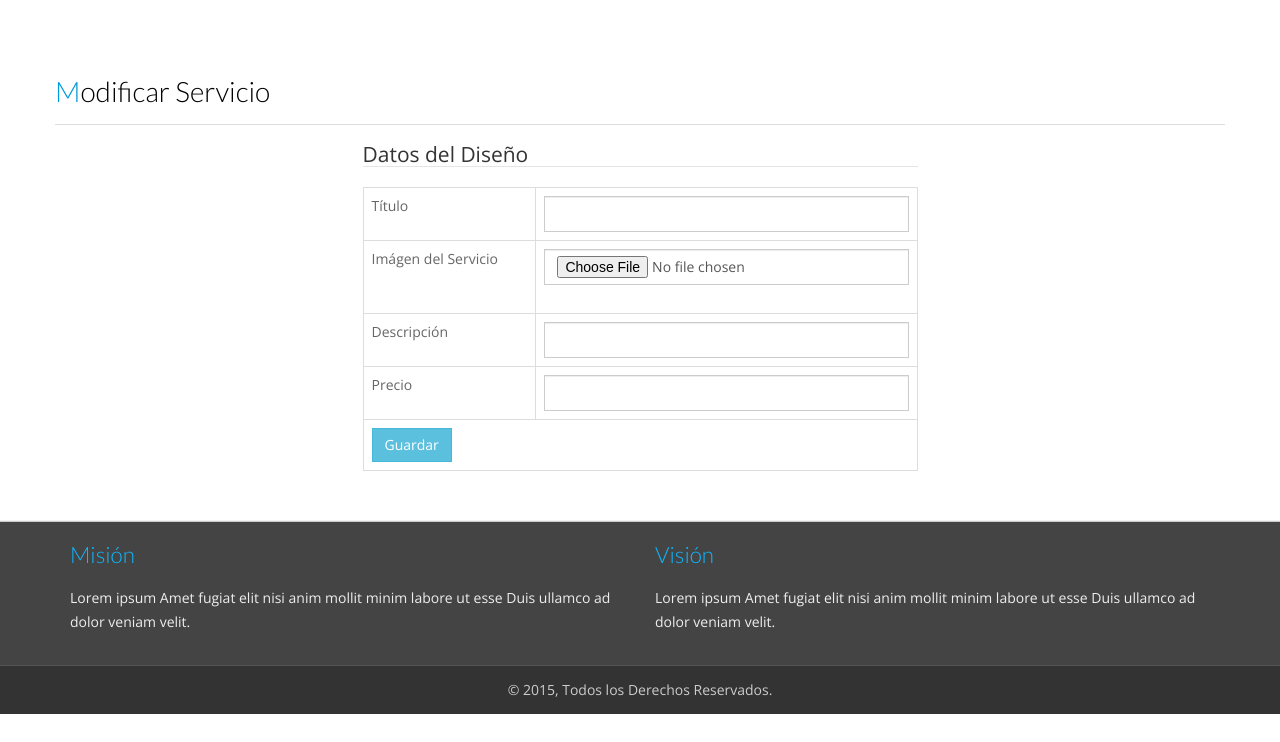
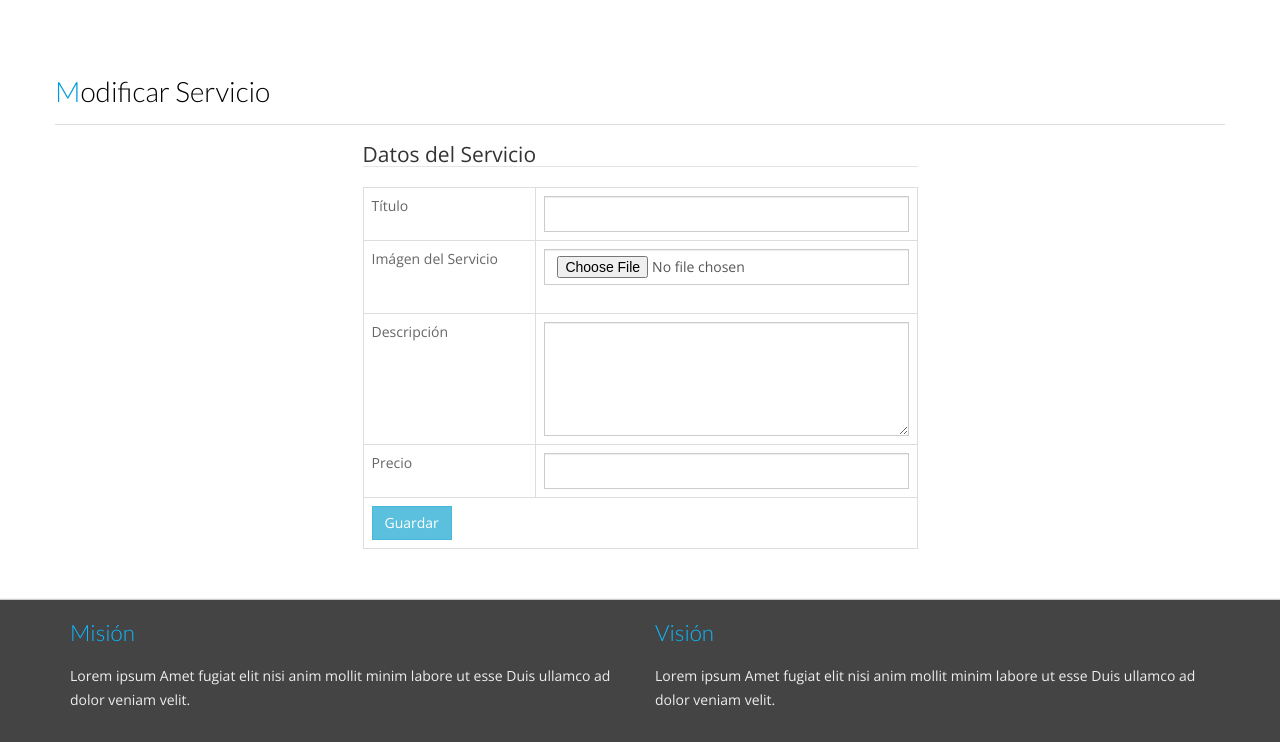
Before and after one commit to ronytic/Eventos, a PHP site: page /administrar/servicio/modificar.php?c=1 in a window 1280 px wide. Shown: the part 553-1295 px from the top of the page. Before the commit the page ends 1267 px from the top, so only its background shows below. Run offline with PHP 8.4, Linux system fonts and the light colour scheme; the visitor is signed in with stand-in values (Sample User, id 1); data that the repository does not hold is empty; some web fonts are replaced.

Commit message:
Servicio

```diff
--- a/administrar/servicio/index.php
+++ b/administrar/servicio/index.php
@@ -22,7 +22,7 @@ include_once($folder."cabecerahtml.php");
                             </tr>
                             <tr>
                                 <td>Descripción</td>
-                                <td><input type="text" name="descripcion" class="form-control"></td>
+                                <td><textarea name="descripcion" class="form-control"></textarea></td>
                             </tr>
                             <tr>
                                 <td>Precio</td>
--- a/administrar/servicio/modificar.php
+++ b/administrar/servicio/modificar.php
@@ -14,7 +14,7 @@ include_once($folder."cabecerahtml.php");
             <h2 class="section-title">Modificar Servicio</h2>
             <div class="col-sm-offset-3 col-sm-6">
                 <fieldset>
-                    <legend>Datos del Diseño</legend>
+                    <legend>Datos del Servicio</legend>
                     <form action="actualizar.php" method="post" class="formulario" enctype="multipart/form-data">
                     <input type="hidden" name="codservicio" value="<?php echo $codservicio?>">
                         <table class="table table-bordered">
@@ -35,7 +35,7 @@ include_once($folder."cabecerahtml.php");
                             </tr>
                             <tr>
                                 <td>Descripción</td>
-                                <td><input type="text" name="descripcion" class="form-control" value="<?php echo $col['descripcion']?>"></td>
+                                <td><textarea name="descripcion" class="form-control" rows="5"><?php echo $col['descripcion']?></textarea></td>
                             </tr>
                             <tr>
                                 <td>Precio</td>
```
